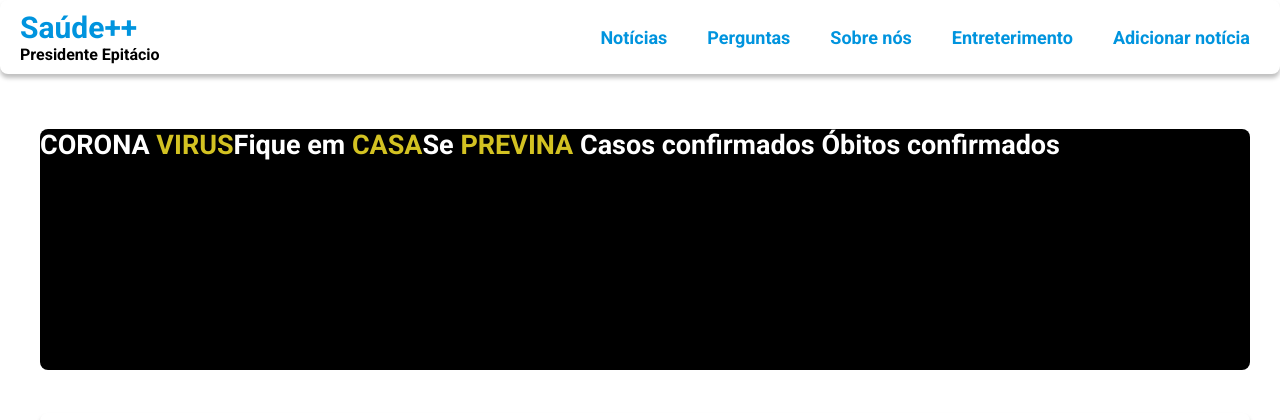
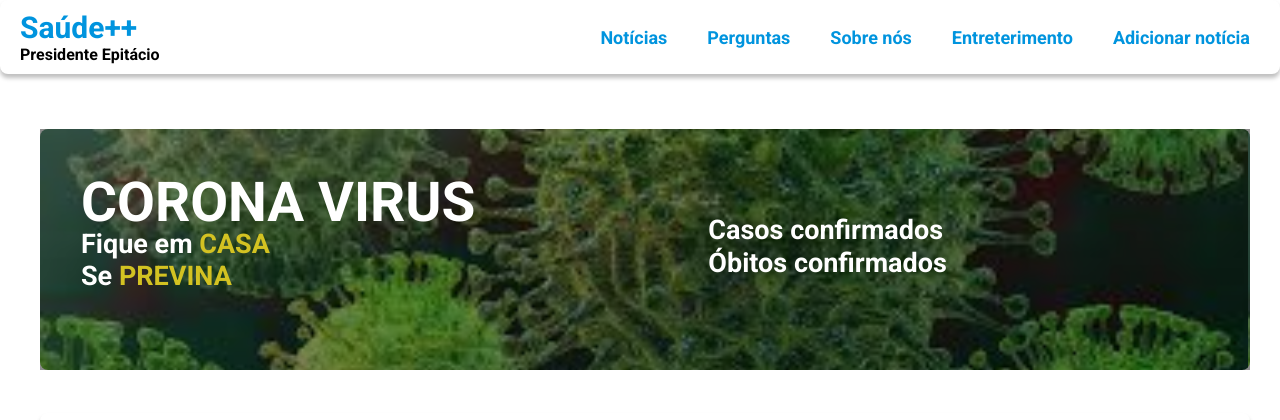
Before and after one commit to Dev-Nine/Saudepp, a React (Create React App) app in the folder frontend/: page / in a window 1280 px wide. Shown: the top 420 px of the page. Built offline with nearby package versions, Linux system fonts and the light colour scheme; no server answers.

Commit message:
Corona container

```diff
--- a/frontend/src/screens/Home/index.js
+++ b/frontend/src/screens/Home/index.js
@@ -6,13 +6,18 @@ import Card from '../../components/Card'
 import Header from '../../components/Header';
 import api from '../../utils/api';
 
+import image from '../../image/image.svg'
+
 export default function Home() {
    const [covid, setCovid] = useState({})
 
    useEffect( () => {
       async function loadCovidData() {
-         const response = await api.get('/covid')
-         setCovid(response.data);
+         const { data } = await api.get('/covid')
+         setCovid({
+            contagion: data.contagion.toLocaleString('pt'),
+            deaths: data.deaths.toLocaleString('pt')
+         });
       }
 
       loadCovidData()
@@ -22,22 +27,35 @@ export default function Home() {
       <>
          <Header />
          <div id='main'>
-            <div id='corona_info'>
-                  <span>
-                     CORONA <strong>VIRUS</strong>
-                  </span>
-                  <span>
-                     Fique em <strong>CASA</strong>
-                  </span>
-                  <span>
-                     Se <strong>PREVINA</strong>
-                  </span>
-                  <span>
-                     {covid.contagion} Casos confirmados
-                  </span>
-                  <span>
-                     {covid.deaths} Óbitos confirmados
-                  </span>
+            <div id='corona_container' style={{backgroundImage: `url(${image})`}}>
+               <div id='corona_info'>
+                  <div style={{marginLeft: 41, marginTop: 57}}>
+                     <p style={{fontSize: 55, marginBottom: 10}}>
+                        CORONA VIRUS
+                     </p>
+                     <p>
+                        Fique em <strong>CASA</strong>
+                        <br/>
+                        Se <strong>PREVINA</strong>
+                     </p>
+                  </div>
+                  <div style={{marginTop: 85, marginLeft: -45,display: 'grid', height: 66,gridTemplateRows: '50% 50%'}}>
+                     <p style={{display: 'grid', gridTemplateColumns: '1fr 5fr'}}>
+                        <strong>
+                           {covid.contagion}
+                        </strong>
+                        Casos confirmados
+                     </p>
+                     <p style={{display: 'grid', gridTemplateColumns: '1fr 5fr'}}>
+                        <strong style={{color: 'red'}}>
+                        {covid.deaths}
+                        </strong>
+
+                        Óbitos confirmados
+                     </p>
+                  </div>
+
+               </div>
             </div>
 
             <div id="sobre">
--- a/frontend/src/screens/Home/styles.css
+++ b/frontend/src/screens/Home/styles.css
@@ -5,10 +5,8 @@
    margin-right: auto;
 }
 
-#corona_info {
+#corona_container {
    position: relative;
-   display: flexbox;
-   background-color: black;
    width: 1210px;
    height: 241px;
    top: 55px;
@@ -16,14 +14,22 @@
    margin-bottom: 98px;
 }
 
-#corona_info span {
+#corona_info {
+   height: 100%;
+   width: 100%;
+   display: grid;
+   grid-template-columns: 50% 50%;
+   background: rgba(0, 0, 0, 0.45);
+}
 
+#corona_info div p {
    font-style: normal;
    font-weight: bold;
    font-size: 27px;
+   line-height: 32px;
 }
 
-#corona_info span strong {
+#corona_info div p strong {
    color: #D3C222;
 }
 
```
Also changed, not shown: frontend/src/image/image.svg (added).
